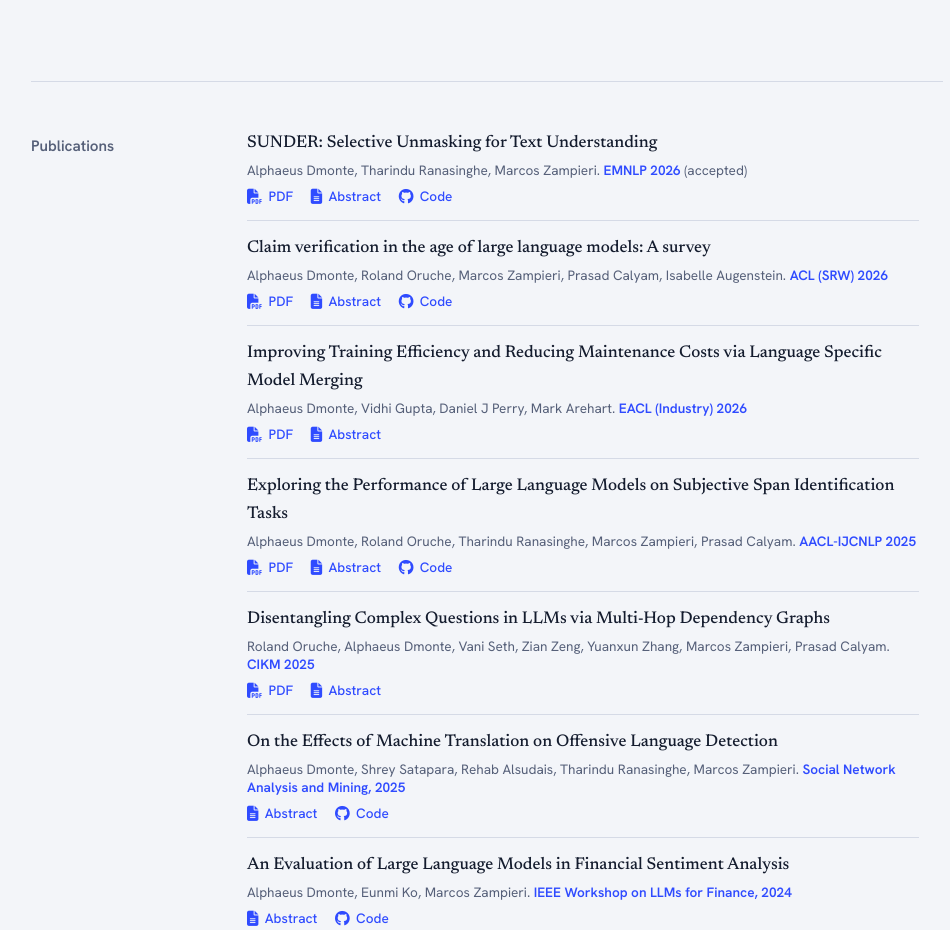
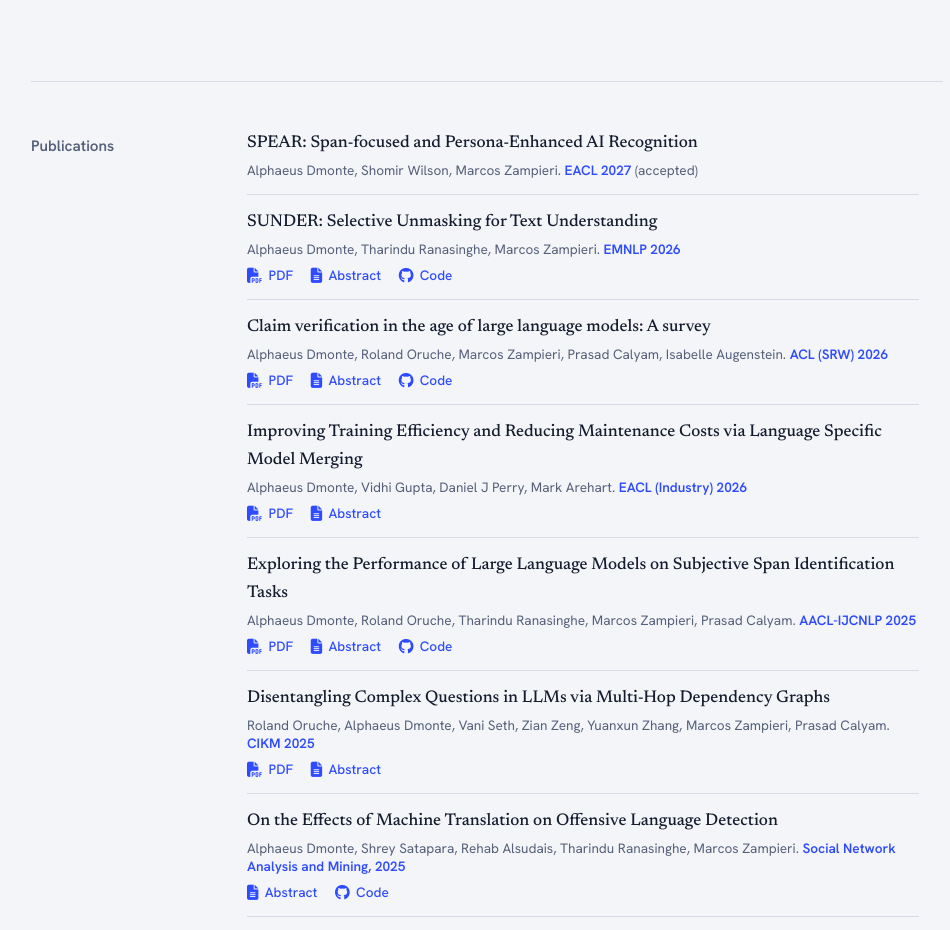
Before and after one commit to alphaeusdm/alphaeusdm.github.io, a plain HTML site: page index.html in a window 1280 px wide. Shown: the part 1987-2917 px from the top of the page, without its empty margins (153-1103 px from the left). Drawn offline with Linux system fonts and the light colour scheme.

Commit message:
Update index.html

```diff
--- a/index.html
+++ b/index.html
@@ -185,8 +185,17 @@ footer{border-top:1px solid var(--line);padding:2rem 0 3rem;font:400 .85rem var(
     <h2>Publications</h2>
     <div class="body">
       <div class="pub">
+        <div class="t">SPEAR: Span-focused and Persona-Enhanced AI Recognition</div>
+        <div class="v">Alphaeus Dmonte, Shomir Wilson, Marcos Zampieri. <b>EACL 2027</b> (accepted)</div>
+        <!-- <div class="l">
+          <a href="https://aclanthology.org/2026.emnlp-main.825.pdf" rel="noopener"><i class="fa-solid fa-file-pdf" aria-hidden="true"></i>PDF</a>
+          <a href="https://aclanthology.org/2026.emnlp-main.825/" rel="noopener"><i class="fa-solid fa-file-lines" aria-hidden="true"></i>Abstract</a>
+          <a href="https://github.com/alphaeusdm/SUNDER.git" rel="noopener"><i class="fa-brands fa-github" aria-hidden="true"></i>Code</a>
+        </div> -->
+      </div>
+      <div class="pub">
         <div class="t">SUNDER: Selective Unmasking for Text Understanding</div>
-        <div class="v">Alphaeus Dmonte, Tharindu Ranasinghe, Marcos Zampieri. <b>EMNLP 2026</b> (accepted)</div>
+        <div class="v">Alphaeus Dmonte, Tharindu Ranasinghe, Marcos Zampieri. <b>EMNLP 2026</b></div>
         <div class="l">
           <a href="https://aclanthology.org/2026.emnlp-main.825.pdf" rel="noopener"><i class="fa-solid fa-file-pdf" aria-hidden="true"></i>PDF</a>
           <a href="https://aclanthology.org/2026.emnlp-main.825/" rel="noopener"><i class="fa-solid fa-file-lines" aria-hidden="true"></i>Abstract</a>
```
